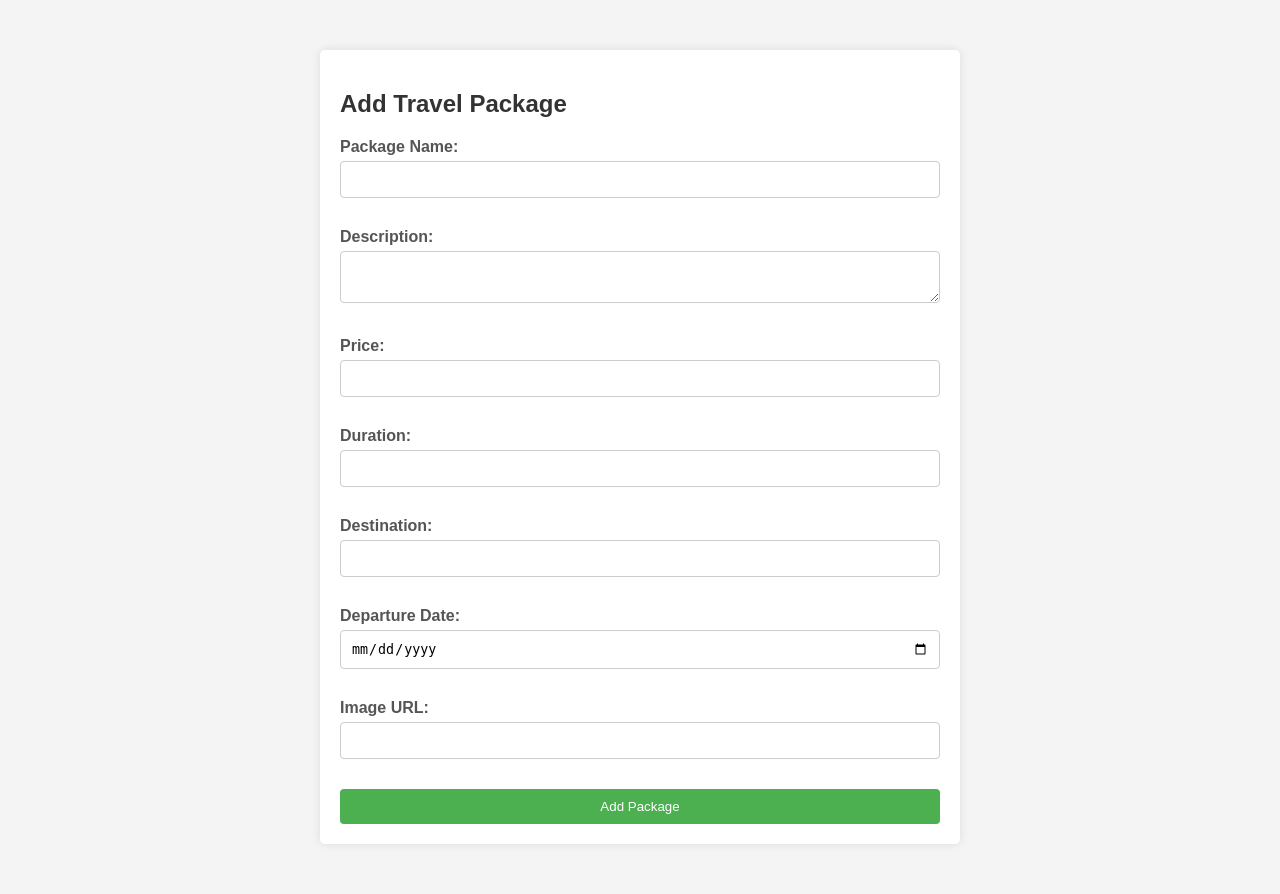
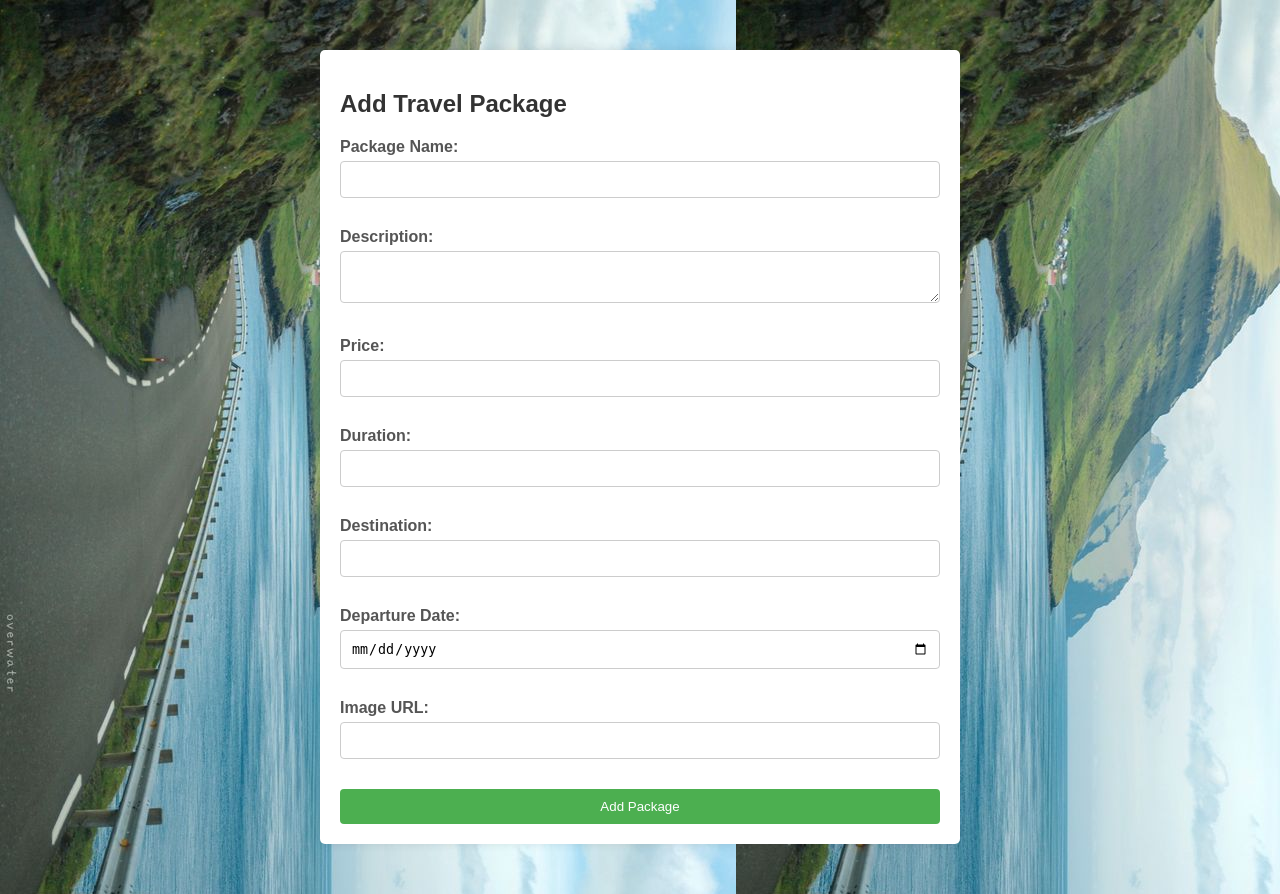
Before and after one commit to tomtony07/expt, a PHP site: page /packadd.html in a window 1280 px wide. Run offline with PHP 8.4, Linux system fonts and the light colour scheme.

Commit message:
image added to css# Changes to be committed:

```diff
--- a/packadd.css
+++ b/packadd.css
@@ -5,6 +5,7 @@ body {
   margin: 0;
   padding: 0;
   background-color: #f4f4f4;
+  background-image: url(packadd.jpeg);
 }
 
 .container {
```
